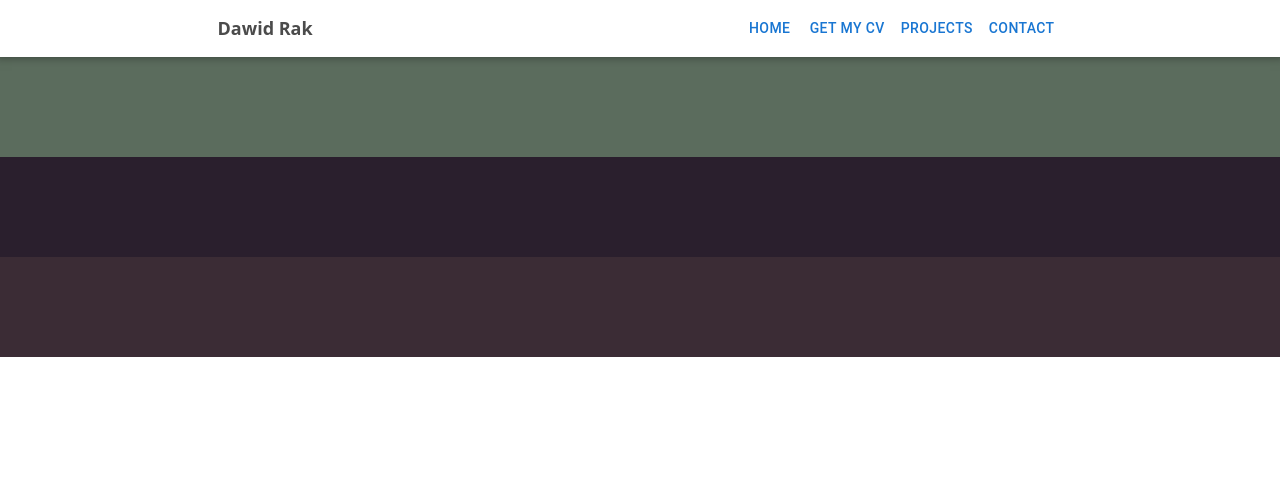
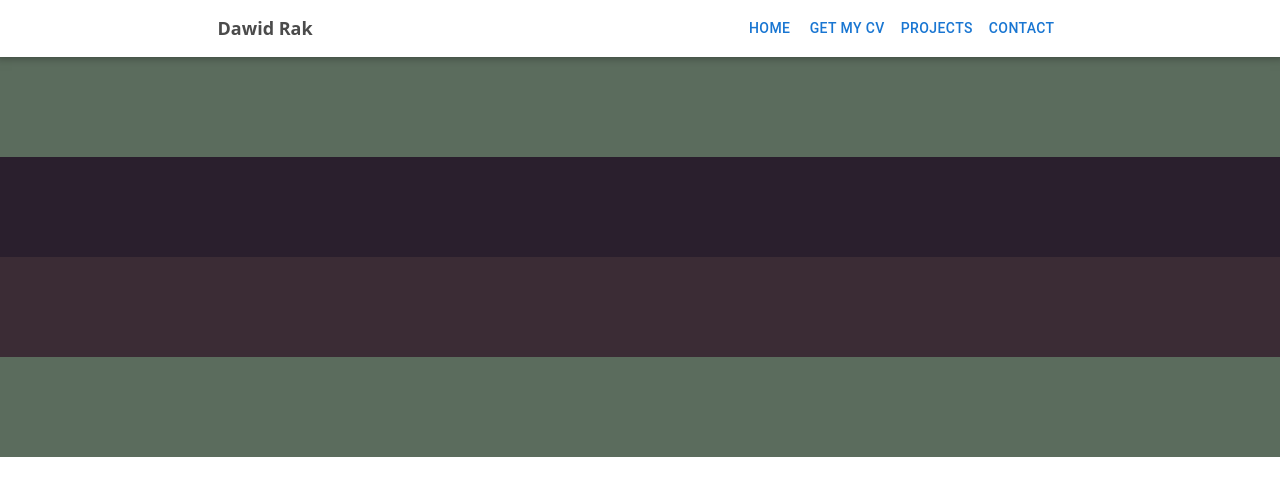
Before and after one commit to DawidRaczek/portfoliov3, a React (Vite) app: page / in a window 1280 px wide. Shown: the top 496 px of the page. Built offline with nearby package versions, Linux system fonts and the light colour scheme.

Commit message:
added contact comp

```diff
--- a/src/App.jsx
+++ b/src/App.jsx
@@ -3,6 +3,7 @@ import Navbar from './components/navbar'
 import Homepage from './components/homepage'
 import About from './components/about'
 import Projects from './components/projects'
+import Contact from './components/contact'
 
 function App() {
 
@@ -12,6 +13,7 @@ function App() {
       <Homepage></Homepage>
       <About></About>
       <Projects></Projects>
+      <Contact></Contact>
     </>
   )
 }
--- /dev/null
+++ b/src/components/contact.jsx
@@ -0,0 +1,16 @@
+import React from "react";
+import styled from "styled-components";
+
+const ContactWrapper = styled.div`
+    width: 100vw;
+    height: 100px;
+    background-color: #5B6C5D;
+`;
+
+const Contact = () => {
+    return (
+        <ContactWrapper></ContactWrapper>
+    );
+};
+
+export default Contact;
```
